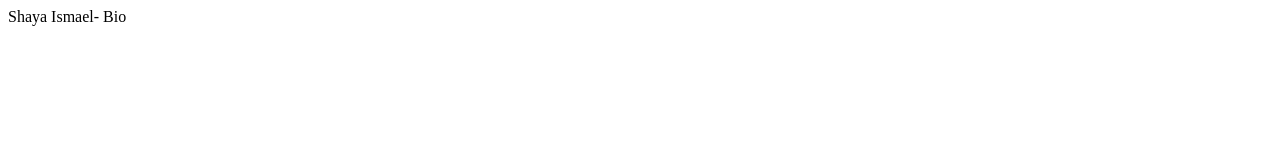
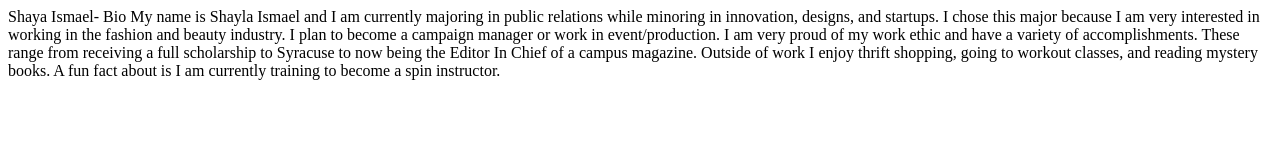
Before and after one commit to shaylaagnes1/ist263, a plain HTML site: page lab01/ismael-bio.html in a window 1280 px wide. Drawn offline with Linux system fonts and the light colour scheme.

Commit message:
Update ismael-bio.html

```diff
--- a/lab01/ismael-bio.html
+++ b/lab01/ismael-bio.html
@@ -5,7 +5,7 @@
     <title> Shaya Ismael- Bio</title>
   </head>
   <body>
-    <My name is Shayla Ismael and I am currently majoring in public relations while minoring in innovation, designs, and startups. I chose this major because I am very interested in working in the fashion and beauty industry. I plan to become a campaign manager or work in event/production. I am very proud of my work ethic and have a variety of accomplishments. These range from receiving a full scholarship to Syracuse to now being the Editor In Chief of a campus magazine. Outside of work I enjoy thrift shopping, going to workout classes, and reading mystery books. A fun fact about is I am currently training to become a spin instructor.
+    My name is Shayla Ismael and I am currently majoring in public relations while minoring in innovation, designs, and startups. I chose this major because I am very interested in working in the fashion and beauty industry. I plan to become a campaign manager or work in event/production. I am very proud of my work ethic and have a variety of accomplishments. These range from receiving a full scholarship to Syracuse to now being the Editor In Chief of a campus magazine. Outside of work I enjoy thrift shopping, going to workout classes, and reading mystery books. A fun fact about is I am currently training to become a spin instructor.
   </body>
 
 </html>
```
